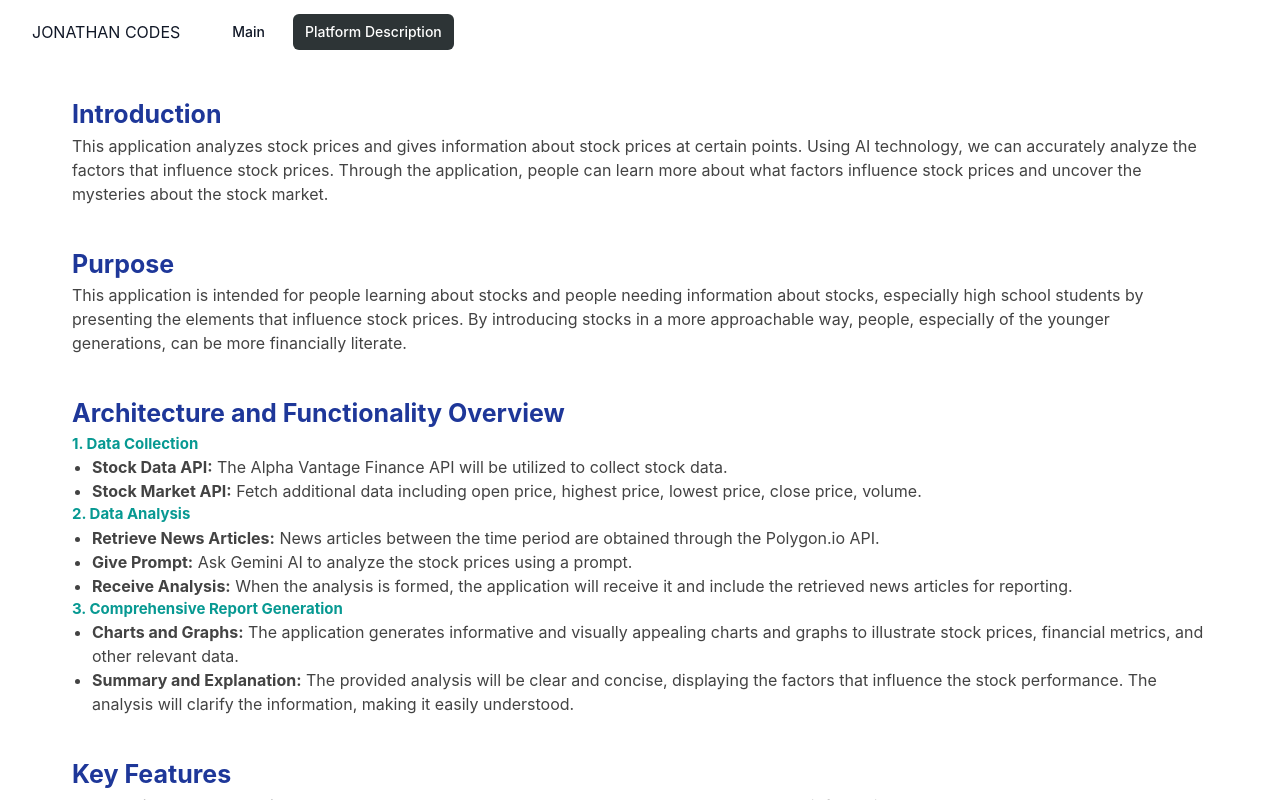
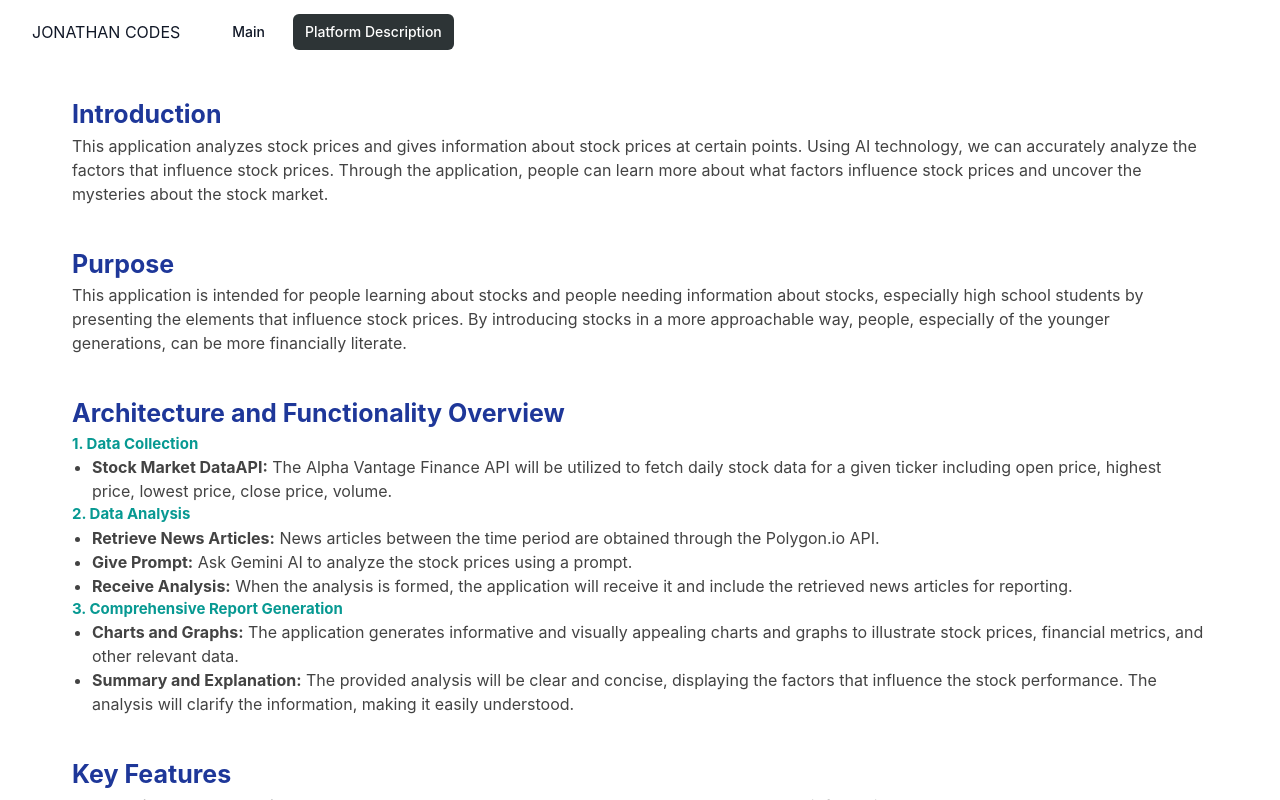
Before and after one commit to jkimcoding/stock-analysis-platform, a React (Vite) app in the folder frontend/: page / in a window 1280 px wide. Both pictures are taken after a click on the button "Platform Description". Shown: the top 800 px of the page. Built offline with nearby package versions, Linux system fonts and the light colour scheme.

Commit message:
completefinal

```diff
--- a/frontend/src/components/PlatformDescription.jsx
+++ b/frontend/src/components/PlatformDescription.jsx
@@ -50,11 +50,7 @@ const PlatformDescription = () => {
                 <h1 className="description-header">Architecture and Functionality Overview</h1>
                 <h3 className="description-subheader">1. Data Collection</h3>
                 <ul>
-                    <li style={{listStyleType: 'disc', marginLeft: '20px'}}><strong>Stock Data API:</strong> The Alpha
-                        Vantage Finance API will be utilized to collect stock data.
-                    </li>
-                    <li style={{listStyleType: 'disc', marginLeft: '20px'}}><strong>Stock Market API:</strong> Fetch
-                        additional data including open price, highest price, lowest price, close price, volume.
+                    <li style={{listStyleType: 'disc', marginLeft: '20px'}}><strong>Stock Market DataAPI:</strong> The Alpha Vantage Finance API will be utilized to fetch daily stock data for a given ticker including open price, highest price, lowest price, close price, volume.
                     </li>
                 </ul>
 
```
